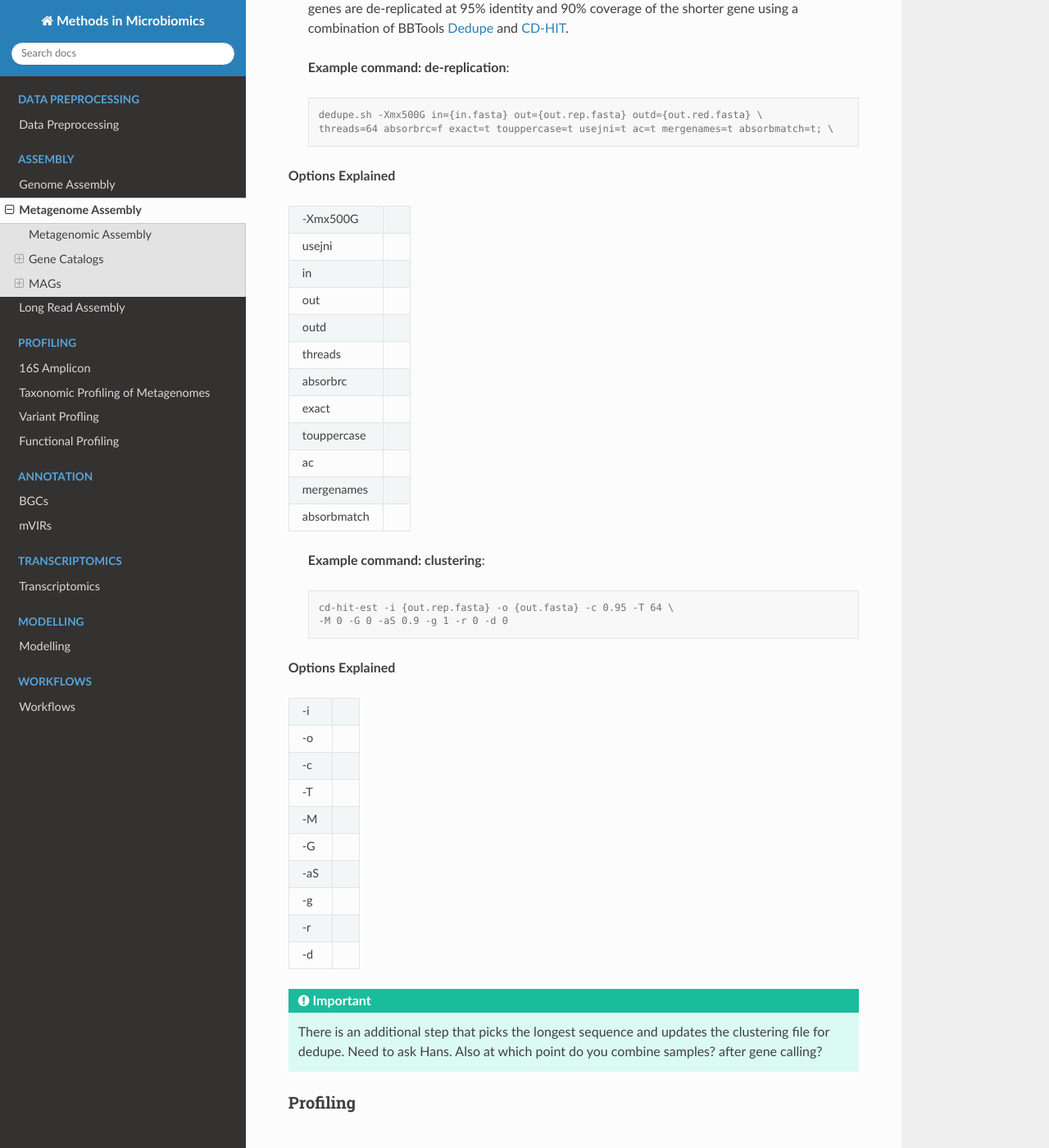
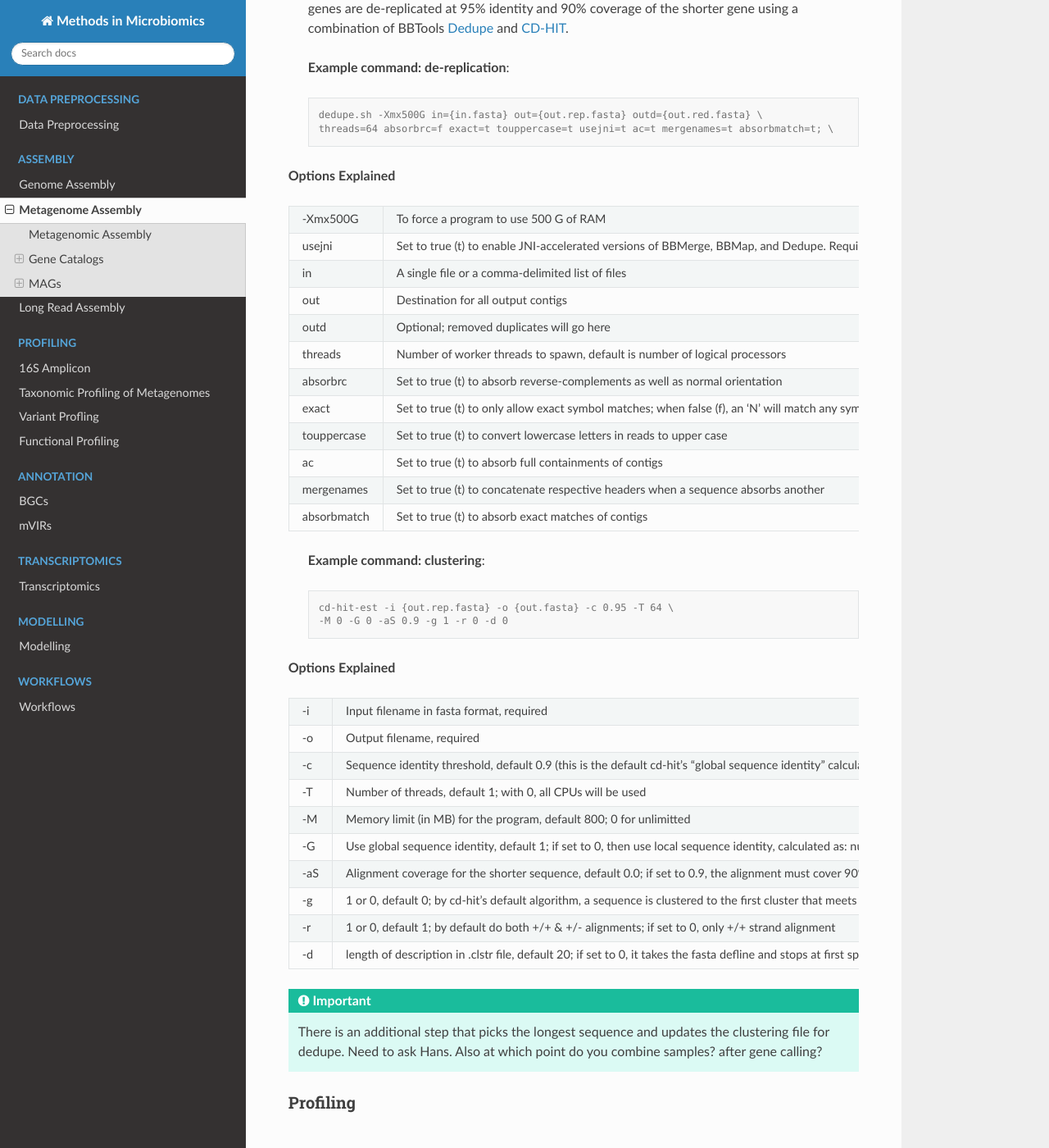
Before and after one commit to MicrobiologyETHZ/Methods_in_Microbiomics, a Sphinx documentation site: the page built from docs/assembly/metagenomic_workflows.rst, in a window 1280 px wide and 1400 px high, scrolled down 2880 px. Shown: the whole window at 82% size. Built offline with Sphinx 7.4.7 and the Read the Docs theme 2.0.0, drawn with Linux system fonts in a browser that asks for light colours; some of the changed text lies outside the part shown.

Commit message:
Added option explanations in metagenomic_workflows.rst

```diff
--- a/docs/assembly/metagenomic_workflows.rst
+++ b/docs/assembly/metagenomic_workflows.rst
@@ -30,8 +30,8 @@ Metagenomic Assembly
 
 ================     =====================================================================================================
 -t                   Number of threads
--m                   Set memory limit in Gb; spades will terminate if that limit is reached.
---only-assembler     Run assembly module only (; spades can also perform read error correction, this step will be skipped)
+-m                   Set memory limit in Gb; spades will terminate if that limit is reached
+--only-assembler     Run assembly module only (spades can also perform read error correction, this step will be skipped)
 --pe-1               Forward reads
 --pe1-2              Reverse reads
 --pe1-s              Unpaired reads
@@ -109,18 +109,18 @@ This protocol will allow you to create a de novo gene catalog from your metageno
 **Options Explained**
 
 =============    =====================================================================================================
--Xmx500G
-usejni
-in
-out
-outd
-threads
-absorbrc
-exact
-touppercase
-ac
-mergenames
-absorbmatch
+-Xmx500G         To force a program to use 500 G of RAM
+usejni           Set to true (t) to enable JNI-accelerated versions of BBMerge, BBMap, and Dedupe. Requires the C code to be compiled.
+in               A single file or a comma-delimited list of files
+out              Destination for all output contigs
+outd             Optional; removed duplicates will go here
+threads          Number of worker threads to spawn, default is number of logical processors
+absorbrc         Set to true (t) to absorb reverse-complements as well as normal orientation
+exact            Set to true (t) to only allow exact symbol matches; when false (f), an 'N' will match any symbol
+touppercase      Set to true (t) to convert lowercase letters in reads to upper case
+ac               Set to true (t) to absorb full containments of contigs
+mergenames       Set to true (t) to concatenate respective headers when a sequence absorbs another
+absorbmatch      Set to true (t) to absorb exact matches of contigs
 =============    =====================================================================================================
 
     **Example command: clustering**:
@@ -133,16 +133,16 @@ absorbmatch
 **Options Explained**
 
 =========    =====================================================================================================
--i
--o
--c
--T
--M
--G
--aS
--g
--r
--d
+-i           Input filename in fasta format, required
+-o           Output filename, required
+-c           Sequence identity threshold, default 0.9 (this is the default cd-hit's "global sequence identity" calculated as: number of identical amino acids in alignment divided by the full length of the shorter sequence
+-T           Number of threads, default 1; with 0, all CPUs will be used
+-M           Memory limit (in MB) for the program, default 800; 0 for unlimitted
+-G           Use global sequence identity, default 1; if set to 0, then use local sequence identity, calculated as: number of identical amino acids in alignment divided by the length of the alignment NOTE!!! don't use -G 0 unless you use alignment coverage controls (e.g. options -aS)
+-aS          Alignment coverage for the shorter sequence, default 0.0; if set to 0.9, the alignment must cover 90% of the sequence
+-g           1 or 0, default 0; by cd-hit's default algorithm, a sequence is clustered to the first cluster that meets the threshold (fast cluster); if set to 1, the program will cluster it into the most similar cluster that meets the threshold (accurate but slow mode); either 1 or 0 won't change the representatives of final clusters
+-r           1 or 0, default 1; by default do both +/+ & +/- alignments; if set to 0, only +/+ strand alignment
+-d           length of description in .clstr file, default 20; if set to 0, it takes the fasta defline and stops at first space
 =========    =====================================================================================================
 
 .. important::
@@ -173,11 +173,13 @@ This protocol allows quantification of genes in a gene catalog for each metageno
 **Options Explained**
 
 ==============    =====================================================================================================
-bwa mem
--a
--t
-samtools view
-
+bwa mem            Align 70bp-1Mbp query sequences with the BWA-MEM algorithm, the algorithm works by seeding alignments with maximal exact matches (MEMs) and then extending seeds with the affine-gap Smith-Waterman algorithm (SW)
+-a                 Output all found alignments for single-end or unpaired paired-end reads, these alignments will be flagged as secondary alignments
+-t                 Number of threads
+samtools view      Views and converts SAM/BAM/CRAM files
+-F *FLAG*          Do not output alignments with any bits set in *FLAG* present in the FLAG field; *FLAG* can be specified in hex by beginning with `0x' (i.e. /^0x[0-9A-F]+/), in octal by beginning with `0' (i.e. /^0[0-7]+/), as a decimal number not beginning with '0' or as a comma-separated list of flag names
+-b                 Output in the BAM format
+-h                 Include the header in the output
 ==============    =====================================================================================================
 
 .. important::
```
Also changed, not shown: other parts of docs/assembly/metagenomic_workflows.rst (+2 -2 lines).
